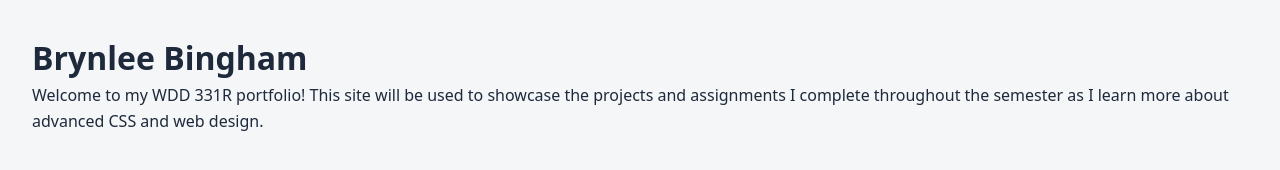
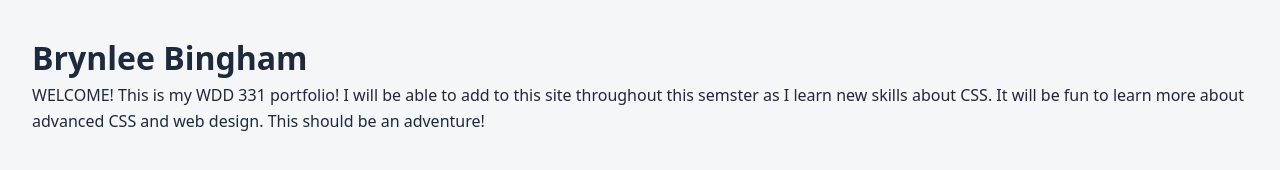
Before and after one commit to Brynbing03/wdd331, a plain HTML site: page index.html in a window 1280 px wide. Drawn offline with Linux system fonts and the light colour scheme.

Commit message:
i updated the l ive site link and got my index.html looking right

```diff
--- a/index.html
+++ b/index.html
@@ -11,9 +11,10 @@
     <h1>Brynlee Bingham</h1>
 
     <p>
-        Welcome to my WDD 331R portfolio! This site will be used to showcase
-        the projects and assignments I complete throughout the semester as I
-        learn more about advanced CSS and web design.
+        WELCOME! This is my WDD 331 portfolio! I will be able to
+        add to this site throughout this semster as I learn new
+        skills about CSS. It will be fun to learn more about
+        advanced CSS and web design. This should be an adventure!
     </p>
 </body>
 </html>
```
Also changed, not shown: README.md.
